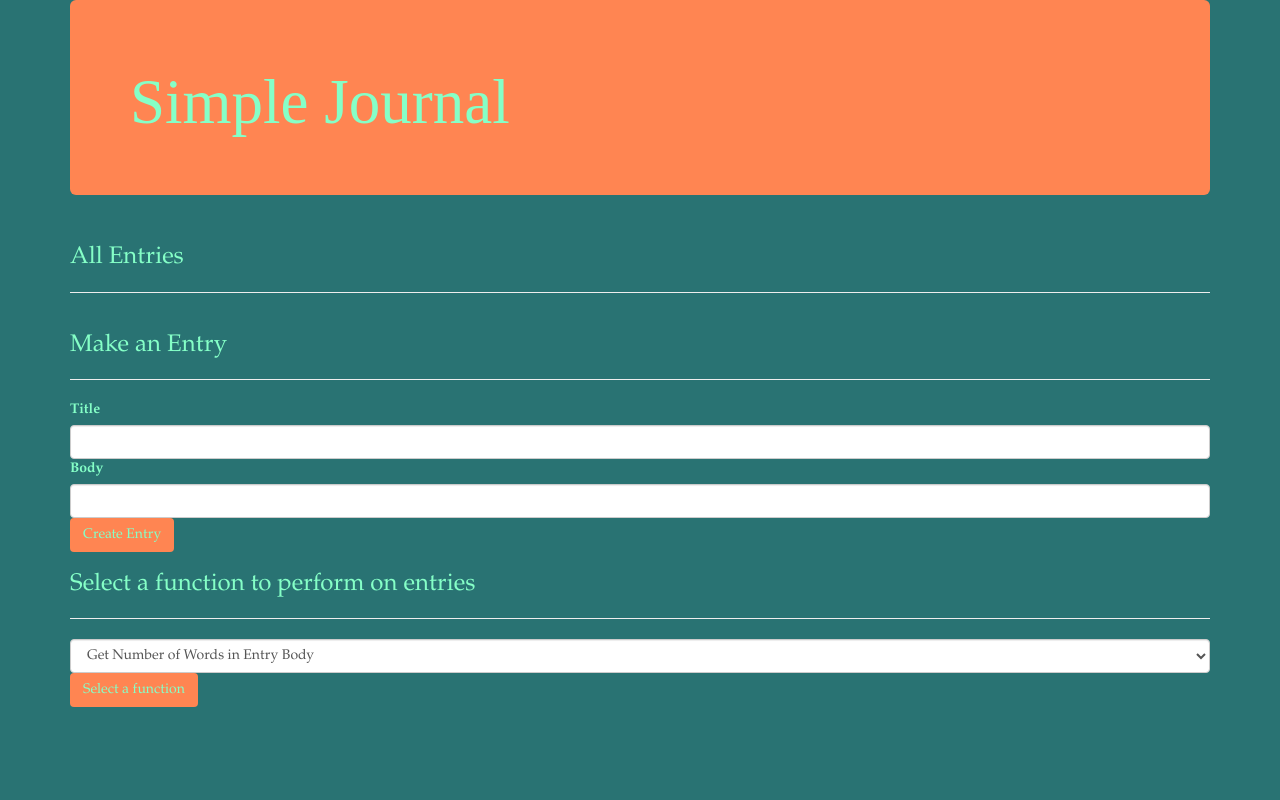
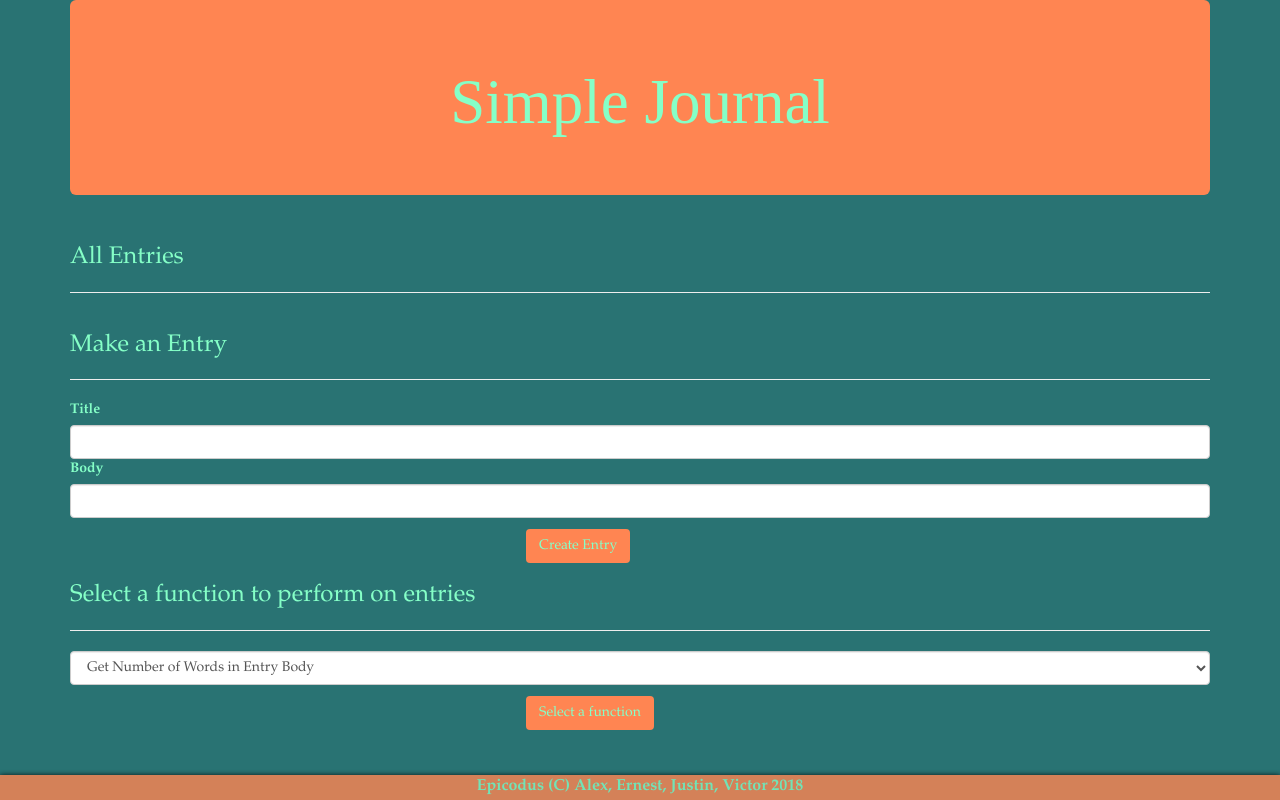
Before and after one commit to neumanna94/SimpleJournal, a website built with webpack: page src/index.html in a window 1280 px wide. Built offline with nearby package versions, Linux system fonts and the light colour scheme; files whose address does not match are found by name.

Commit message:
Update styling.

```diff
--- a/css/styles.css
+++ b/css/styles.css
@@ -3,7 +3,12 @@
   background-color: #ff8552;
   font-family: "Papyrus";
 }
+.jumbotron h1 {
+  text-align: center;
+}
 .btn {
+  margin-top: 1%;
+  margin-left: 40%;
   color: #85ffc7;
   background-color: #ff8552;
   display: inline-block;
@@ -20,3 +25,17 @@ body {
   background-color: #297373;
   font-family: "Book Antiqua";
 }
+footer {
+    position: fixed;
+    bottom: 0;
+    left: 0;
+    width: 100%;
+    height: 25px;
+    color: #85ffc7;
+    background-color: #ff8552;
+    text-align: center;
+    opacity: 0.8;
+    box-shadow: 0 0 5px black;
+    font-size: 16px;
+    font-weight: bold;
+}
--- a/src/index.html
+++ b/src/index.html
@@ -38,6 +38,8 @@
         </div>
       </div>
     </div>
+    <footer>Epicodus (C) Alex, Ernest, Justin, Victor 2018</footer>
+  </div>
 
 </body>
 <script src="text/javascript">
```
